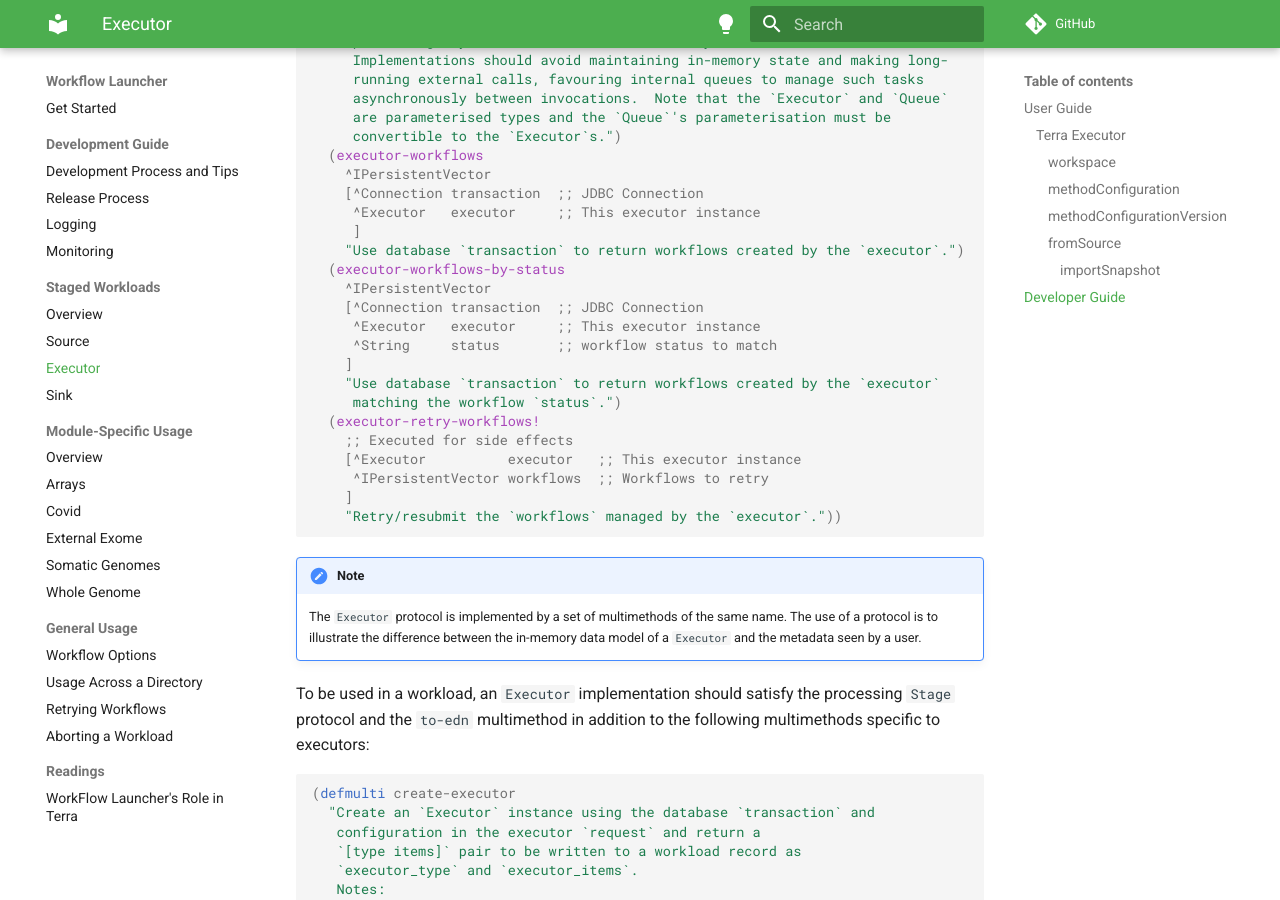
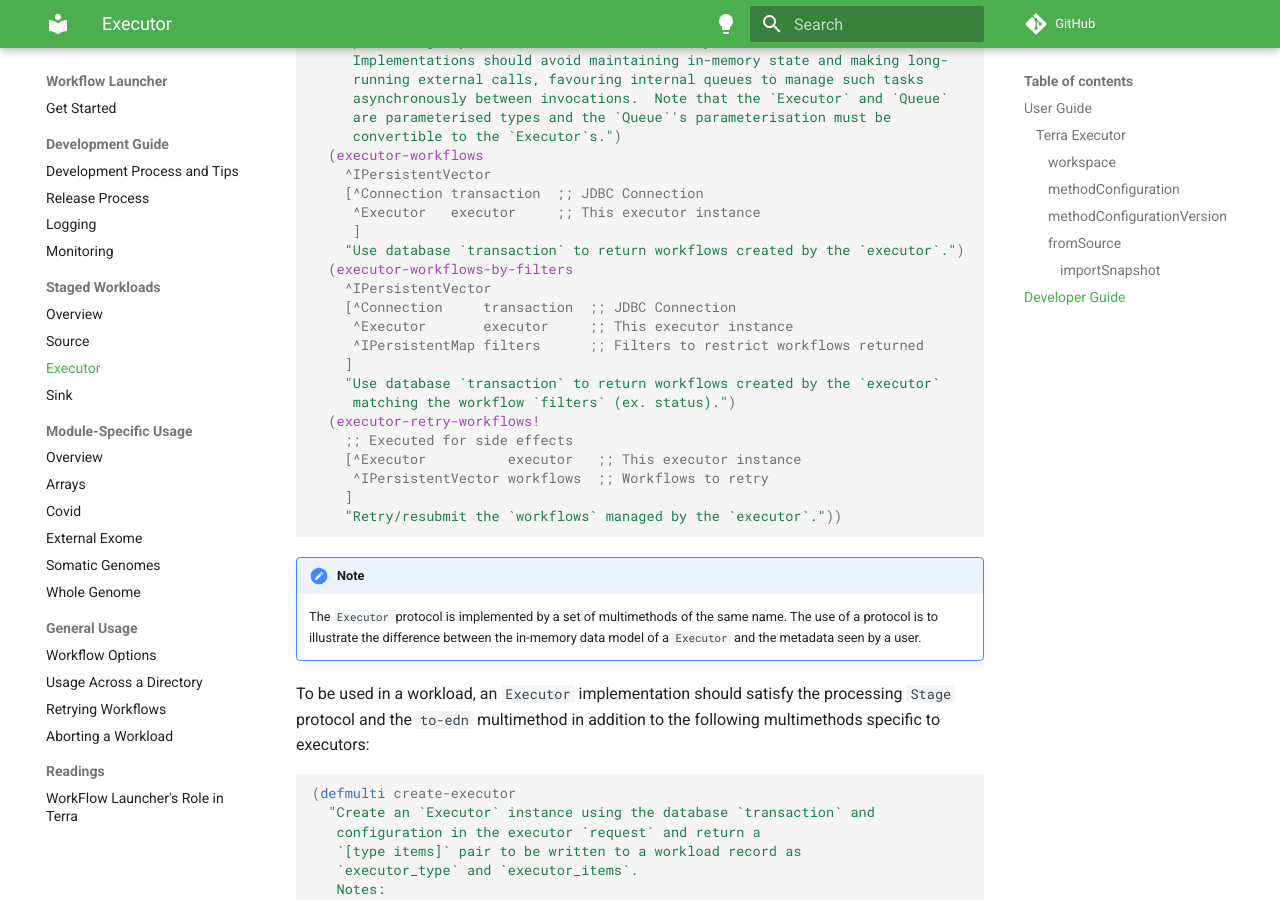
Before and after one commit to broadinstitute/wfl, an MkDocs documentation site: the page built from docs/md/executor.md, in a window 1280 px wide and 900 px high, scrolled down 3667 px. Built offline with MkDocs 1.6.1 and Material for MkDocs 9.7.7, drawn with Linux system fonts in a browser that asks for light colours; comment, search, counter and statistics services are not loaded.

```diff
--- a/docs/md/executor.md
+++ b/docs/md/executor.md
@@ -127,14 +127,14 @@
      ^Executor   executor     ;; This executor instance
      ]
     "Use database `transaction` to return workflows created by the `executor`.")
-  (executor-workflows-by-status
+  (executor-workflows-by-filters
     ^IPersistentVector
-    [^Connection transaction  ;; JDBC Connection
-     ^Executor   executor     ;; This executor instance
-     ^String     status       ;; workflow status to match
+    [^Connection     transaction  ;; JDBC Connection
+     ^Executor       executor     ;; This executor instance
+     ^IPersistentMap filters      ;; Filters to restrict workflows returned
     ]
     "Use database `transaction` to return workflows created by the `executor`
-     matching the workflow `status`.")
+     matching the workflow `filters` (ex. status).")
   (executor-retry-workflows!
     ;; Executed for side effects
     [^Executor          executor   ;; This executor instance
```
Also changed, not shown: 16 other files.
